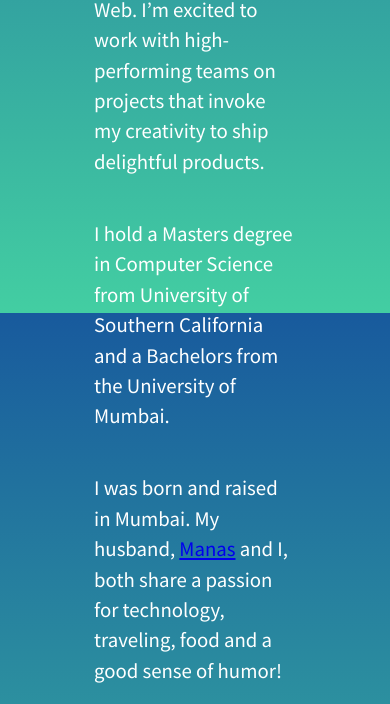
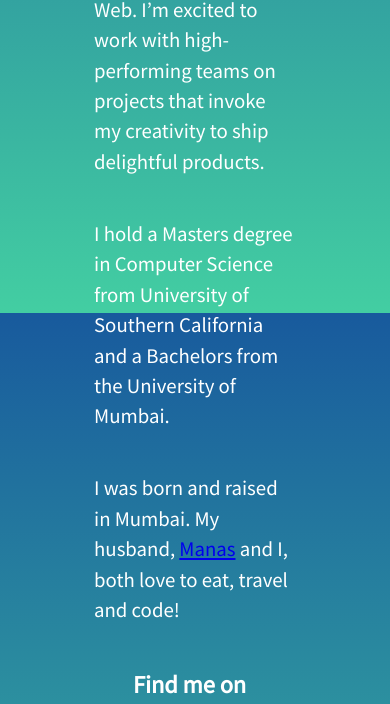
Before and after one commit to amrutac/amrutac.github.io, a plain HTML site: page index.html in a window 390 px wide. Shown: the part 531-1235 px from the top of the page. Drawn offline with Linux system fonts and the light colour scheme.

Commit message:
Update CNAME

```diff
--- a/index.html
+++ b/index.html
@@ -3,9 +3,10 @@
 <html lang="en">
 <head>
   <meta charset="utf-8">
+  <meta name="viewport" content="width=device-width, initial-scale=1.0, maximum-scale=1">
   <title>Amruta Chitnis</title>
   <link href='https://fonts.googleapis.com/css?family=Source+Sans+Pro' rel='stylesheet' type='text/css'>
-  <link type='text/css' rel="stylesheet" href="styles/styles.css"
+  <link type='text/css' rel="stylesheet" href="styles/styles.css">
 </head>
 
 <body>
@@ -21,7 +22,7 @@
         I hold a Masters degree in Computer Science from University of Southern California and a Bachelors from the University of Mumbai.
       </p>
       <p>
-        I was born and raised in Mumbai. My husband, <a href="http://manas.tungare.name/" target="_blank">Manas</a> and I, both share a passion for technology, traveling, food and a good sense of humor!
+        I was born and raised in Mumbai. My husband, <a href="http://manas.tungare.name/" target="_blank">Manas</a> and I, both love to eat, travel and code!
       </p>
       <div>
         <h3>Find me on</h3>
--- a/styles.css
+++ b/styles.css
@@ -36,7 +36,7 @@ section {
 
 .socialBtn:hover
 {
-  opacity:1;
+  opacity: 1;
   -webkit-transform: scale(1.3);
   -ms-transform: scale(1.3);
   transform: scale(1.3);
@@ -47,3 +47,9 @@ section {
   padding: 5px;
   text-decoration: none;
 }
+
+@media all and (max-device-width: 480px)  {
+  body {
+    background-color: red;
+  }
+}
```
Also changed, not shown: 1 other file.
